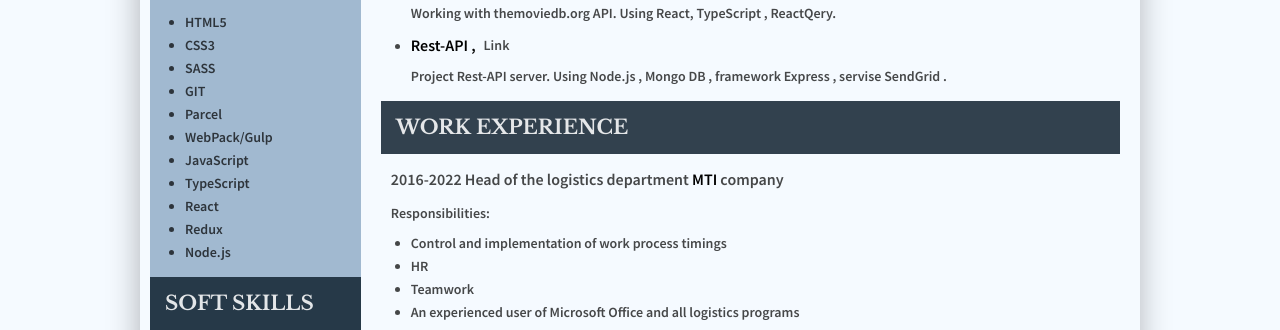
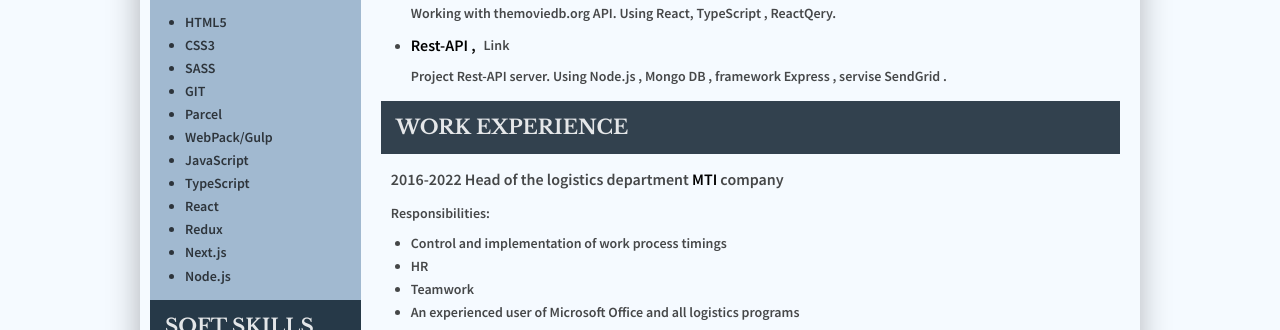
Before and after one commit to SHEVEL0V/summary, a plain HTML site: page index.html in a window 1280 px wide. Shown: the part 470-800 px from the top of the page. Drawn offline with nearby package versions, Linux system fonts and the light colour scheme.

Commit message:
add technology

```diff
--- a/index.html
+++ b/index.html
@@ -74,6 +74,7 @@
           <li>TypeScript</li>
           <li>React</li>
           <li>Redux</li>
+          <li>Next.js</li>
           <li>Node.js</li>
         </ul>
       </section>
```
